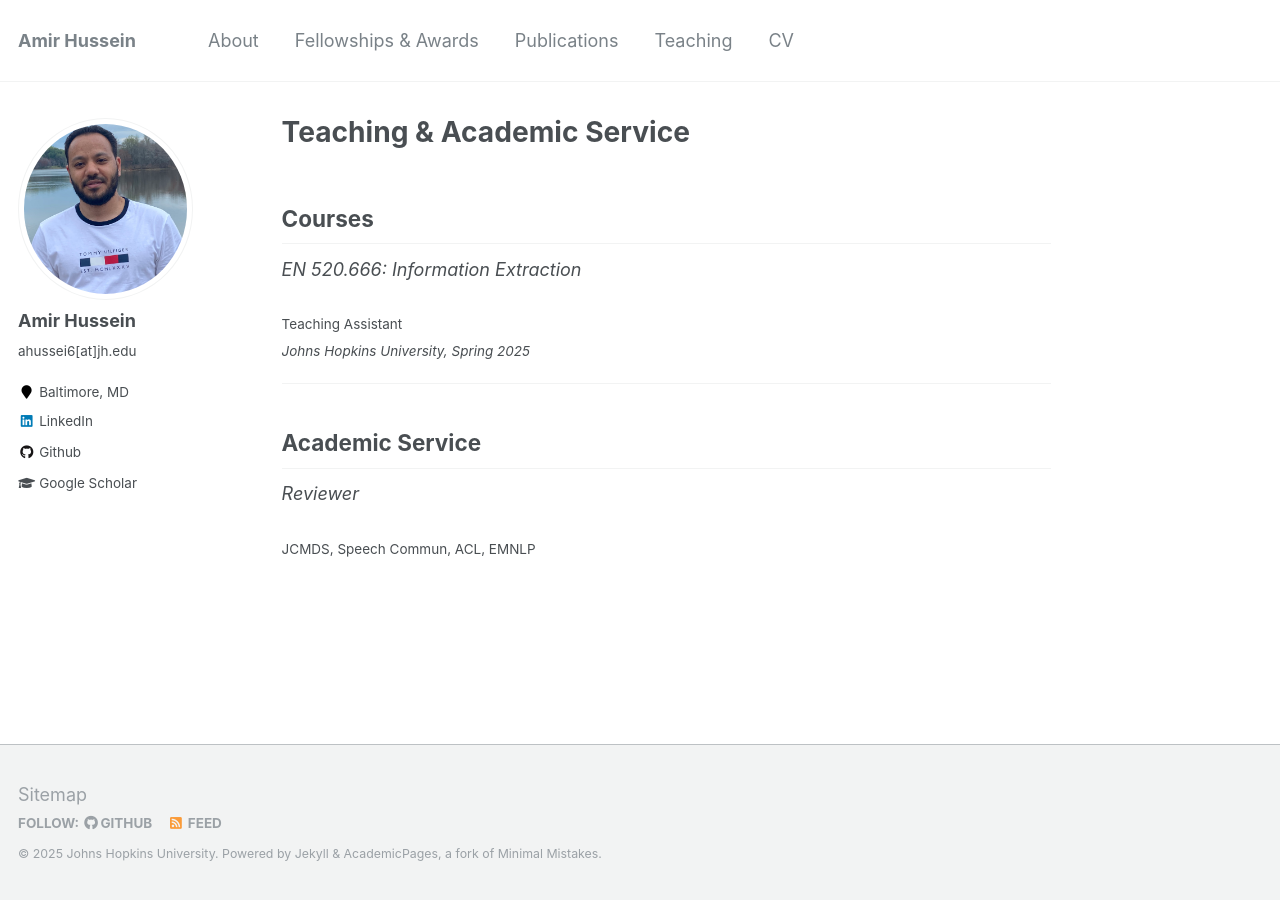
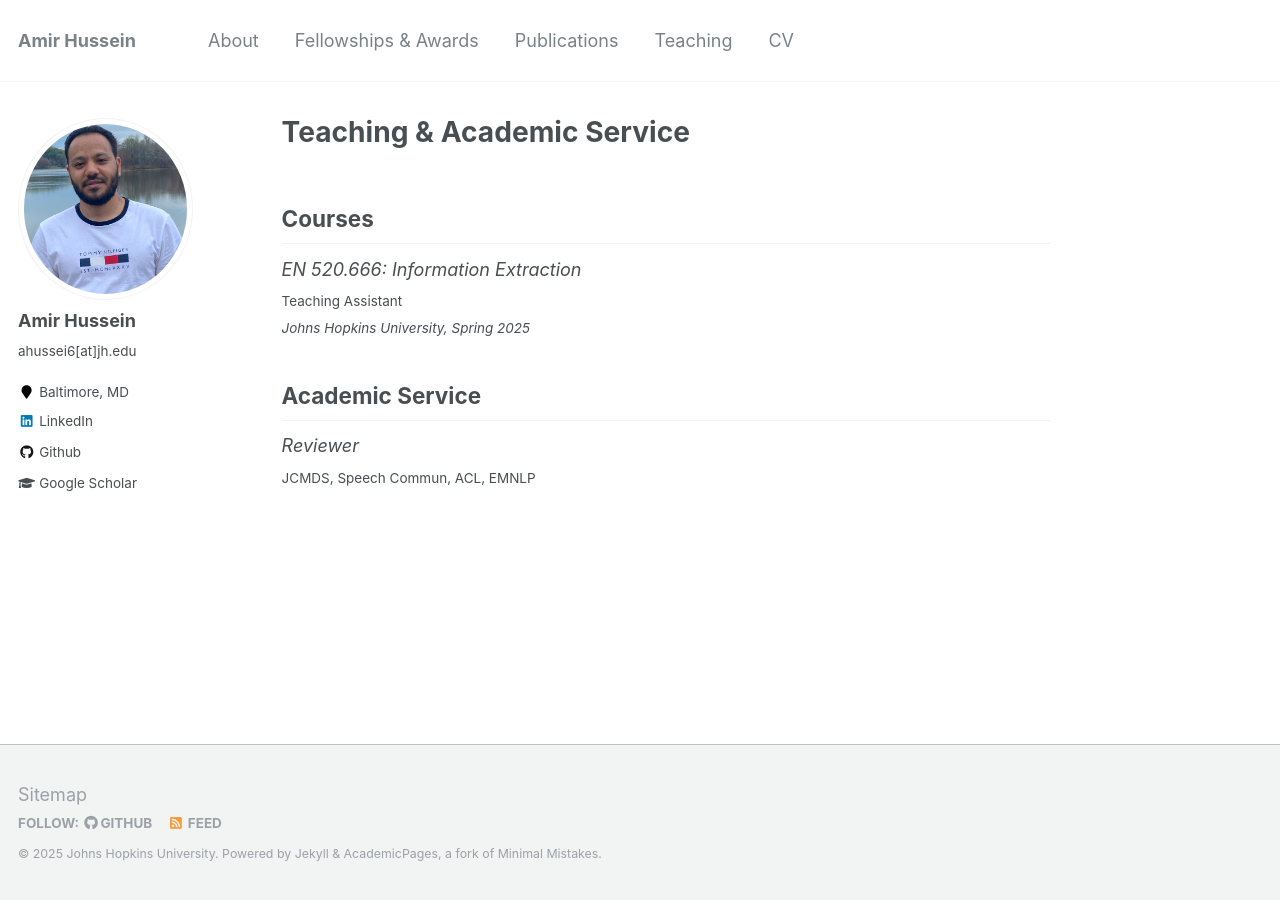
Before and after one commit to AmirHussein96/AmirHussein96.github.io, a Jekyll site: the page built from _pages/teaching.md, in a window 1280 px wide. Built offline with Jekyll 4.4.1, drawn with Linux system fonts in a browser that asks for light colours.

```diff
--- a/_pages/teaching.md
+++ b/_pages/teaching.md
@@ -7,14 +7,11 @@ author_profile: true
 
 
 ## Courses
-*EN 520.666: Information Extraction*
-
+*EN 520.666: Information Extraction*  \
 <sub>Teaching Assistant</sub>  \
 <sub>*Johns Hopkins University, Spring 2025*</sub>
 
-***
 
 ## Academic Service
-*Reviewer*
-
+*Reviewer* \
 <sub> JCMDS, Speech Commun, ACL, EMNLP </sub>
```
